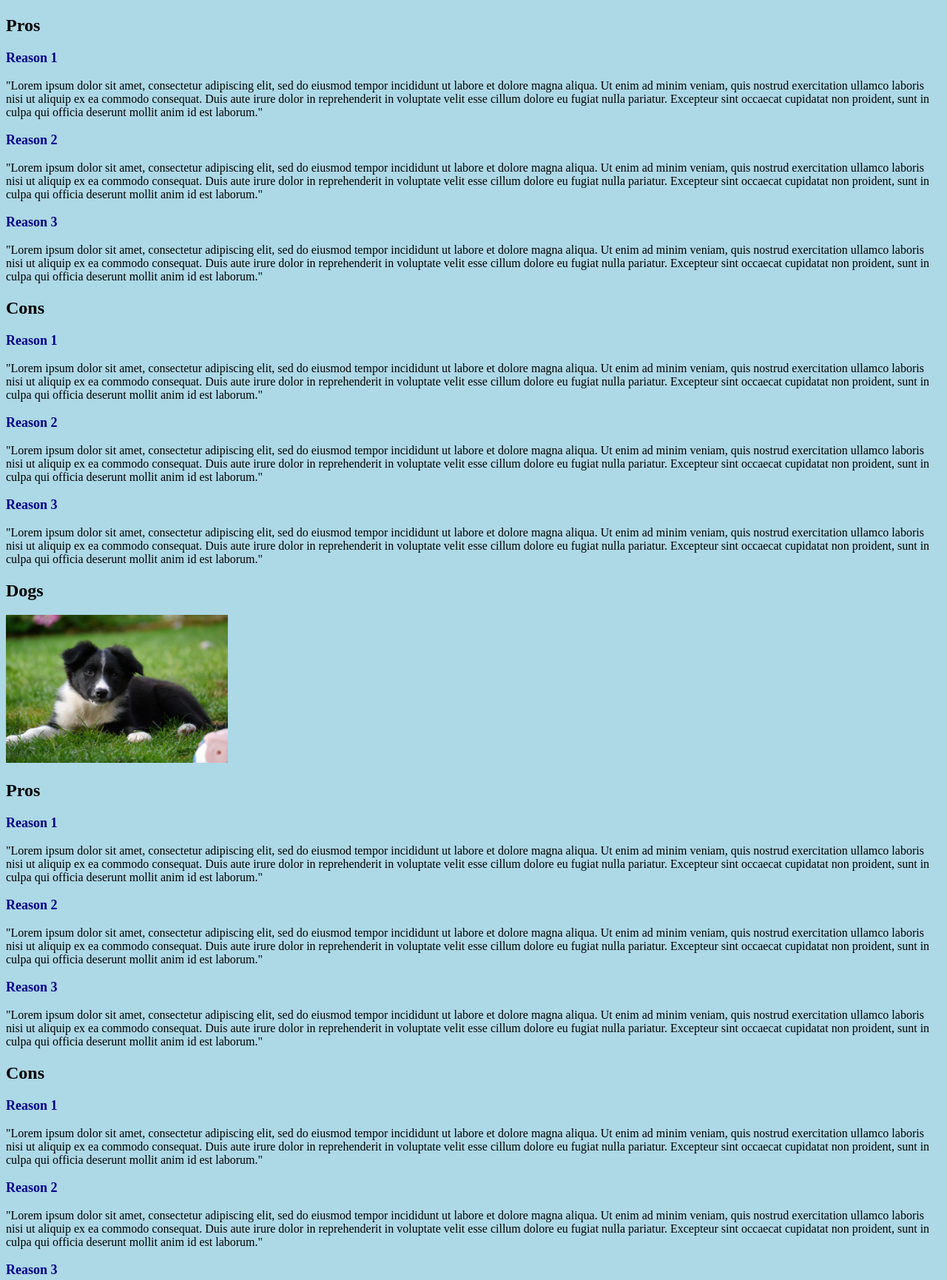
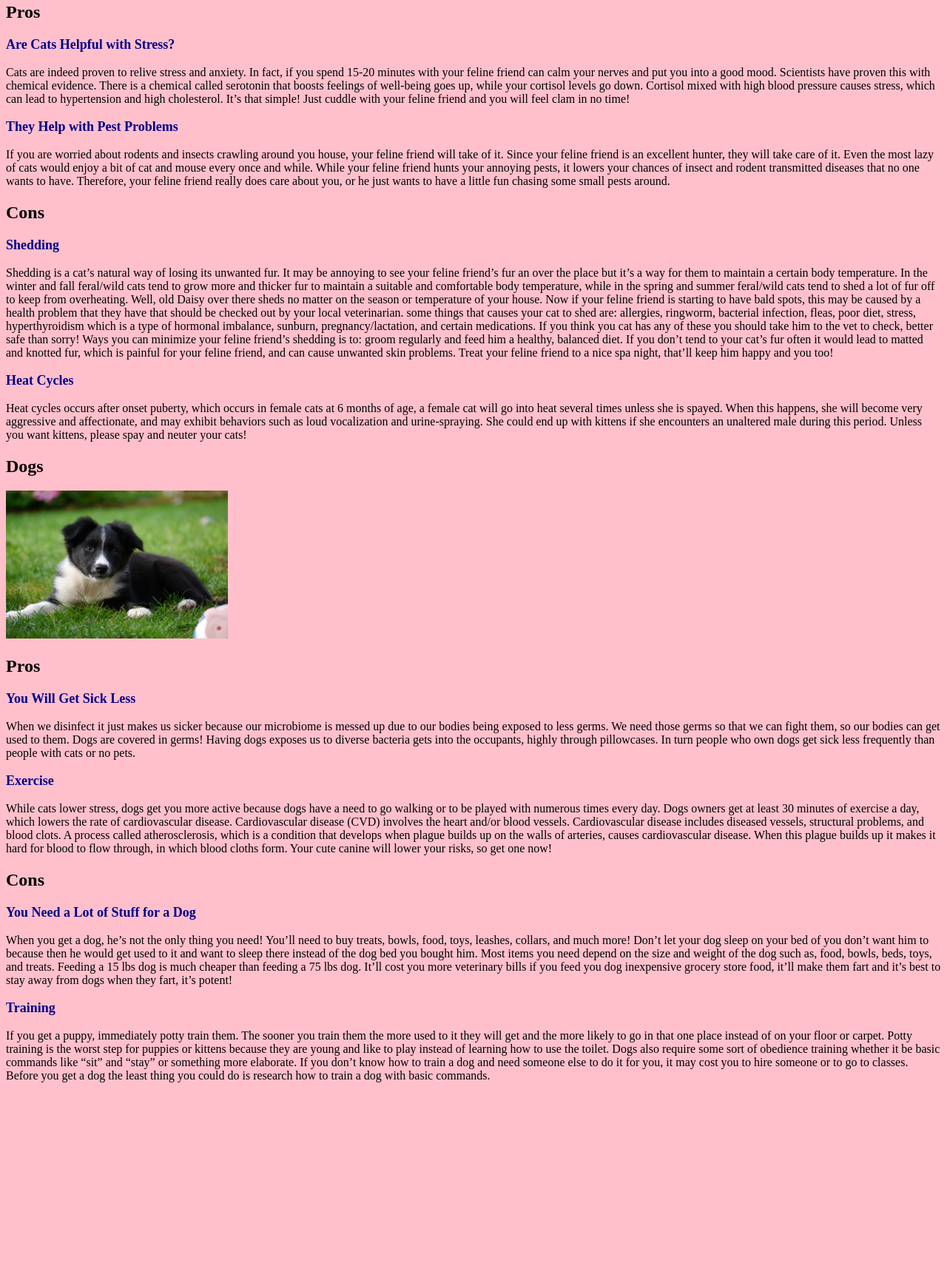
Before and after one commit to Marigoldpool/Pet-Website, a plain HTML site: page index.html in a window 1280 px wide. Shown: the part 436-2166 px from the top of the page at 74% size. After the commit the page ends 1915 px from the top, so only its background shows below. Drawn offline with Linux system fonts and the light colour scheme.

Commit message:
Finished Code

```diff
--- a/index.html
+++ b/index.html
@@ -10,7 +10,7 @@
     </header>
 
     <div class="introduction">
-      <p>"Lorem ipsum dolor sit amet, consectetur adipiscing elit, sed do eiusmod tempor incididunt ut labore et dolore magna aliqua. Ut enim ad minim veniam, quis nostrud exercitation ullamco laboris nisi ut aliquip ex ea commodo consequat. Duis aute irure dolor in reprehenderit in voluptate velit esse cillum dolore eu fugiat nulla pariatur. Excepteur sint occaecat cupidatat non proident, sunt in culpa qui officia deserunt mollit anim id est laborum."</p>
+      <p>Are my cats helpful with my stress? Why do my dogs tear up everything they can get their mouths on? Why does my cat bring dead animals to my front door? How is my dog able to listen to what I say? Are these questions you ask yourself about your furry friends? Well, I’ll tell you why with some scientific research and evidence, I can tell you the answer to all these questions.</p>
     </div> <!--introduction-->
     <div class="navigation">
       <nav>
@@ -24,55 +24,41 @@
       <img class="twocolor" src="images/twocolor.jpg">
       <div class="Pros">
         <h2>Pros</h2>
-        <h3>Reason 1</h3>
-        <p>"Lorem ipsum dolor sit amet, consectetur adipiscing elit, sed do eiusmod tempor incididunt ut labore et dolore magna aliqua. Ut enim ad minim veniam, quis nostrud exercitation ullamco laboris nisi ut aliquip ex ea commodo consequat. Duis aute irure dolor in reprehenderit in voluptate velit esse cillum dolore eu fugiat nulla pariatur. Excepteur sint occaecat cupidatat non proident, sunt in culpa qui officia deserunt mollit anim id est laborum."</p>
+        <h3>Are Cats Helpful with Stress?</h3>
+        <p>Cats are indeed proven to relive stress and anxiety. In fact, if you spend 15-20 minutes with your feline friend can calm your nerves and put you into a good mood. Scientists have proven this with chemical evidence. There is a chemical called serotonin that boosts feelings of well-being goes up, while your cortisol levels go down. Cortisol mixed with high blood pressure causes stress, which can lead to hypertension and high cholesterol. It’s that simple! Just cuddle with your feline friend and you will feel clam in no time!</p>
 
-        <h3>Reason 2</h3>
-        <p>"Lorem ipsum dolor sit amet, consectetur adipiscing elit, sed do eiusmod tempor incididunt ut labore et dolore magna aliqua. Ut enim ad minim veniam, quis nostrud exercitation ullamco laboris nisi ut aliquip ex ea commodo consequat. Duis aute irure dolor in reprehenderit in voluptate velit esse cillum dolore eu fugiat nulla pariatur. Excepteur sint occaecat cupidatat non proident, sunt in culpa qui officia deserunt mollit anim id est laborum."</p>
-
-        <h3>Reason 3</h3>
-        <p>"Lorem ipsum dolor sit amet, consectetur adipiscing elit, sed do eiusmod tempor incididunt ut labore et dolore magna aliqua. Ut enim ad minim veniam, quis nostrud exercitation ullamco laboris nisi ut aliquip ex ea commodo consequat. Duis aute irure dolor in reprehenderit in voluptate velit esse cillum dolore eu fugiat nulla pariatur. Excepteur sint occaecat cupidatat non proident, sunt in culpa qui officia deserunt mollit anim id est laborum."</p>
+        <h3>They Help with Pest Problems</h3>
+        <p>If you are worried about rodents and insects crawling around you house, your feline friend will take of it. Since your feline friend is an excellent hunter, they will take care of it. Even the most lazy of cats would enjoy a bit of cat and mouse every once and while. While your feline friend hunts your annoying pests, it lowers your chances of insect and rodent transmitted diseases that no one wants to have. Therefore, your feline friend really does care about you, or he just wants to have a little fun chasing some small pests around.</p>
       </div>
       <div class="Cons">
           <h2>Cons</h2>
-          <h3>Reason 1</h3>
-          <p>"Lorem ipsum dolor sit amet, consectetur adipiscing elit, sed do eiusmod tempor incididunt ut labore et dolore magna aliqua. Ut enim ad minim veniam, quis nostrud exercitation ullamco laboris nisi ut aliquip ex ea commodo consequat. Duis aute irure dolor in reprehenderit in voluptate velit esse cillum dolore eu fugiat nulla pariatur. Excepteur sint occaecat cupidatat non proident, sunt in culpa qui officia deserunt mollit anim id est laborum."</p>
+          <h3>Shedding</h3>
+          <p>Shedding is a cat’s natural way of losing its unwanted fur. It may be annoying to see your feline friend’s fur an over the place but it’s a way for them to maintain a certain body temperature. In the winter and fall feral/wild cats tend to grow more and thicker fur to maintain a suitable and comfortable body temperature, while in the spring and summer feral/wild cats tend to shed a lot of fur off to keep from overheating. Well, old Daisy over there sheds no matter on the season or temperature of your house. Now if your feline friend is starting to have bald spots, this may be caused by a health problem that they have that should be checked out by your local veterinarian. some things that causes your cat to shed are: allergies, ringworm, bacterial infection, fleas, poor diet, stress, hyperthyroidism which is a type of hormonal imbalance, sunburn, pregnancy/lactation, and certain medications. If you think you cat has any of these you should take him to the vet to check, better safe than sorry! Ways you can minimize your feline friend’s shedding is to: groom regularly and feed him a healthy, balanced diet. If you don’t tend to your cat’s fur often it would lead to matted and knotted fur, which is painful for your feline friend, and can cause unwanted skin problems. Treat your feline friend to a nice spa night, that’ll keep him happy and you too!
+            <h3>Heat Cycles</h3>
+                <p>Heat cycles occurs after onset puberty, which occurs in female cats at 6 months of age, a female cat will go into heat several times unless she is spayed. When this happens, she will become very aggressive and affectionate, and may exhibit behaviors such as loud vocalization and urine-spraying. She could end up with kittens if she encounters an unaltered male during this period. Unless you want kittens, please spay and neuter your cats!</p>
 
-          <h3>Reason 2</h3>
-          <p>"Lorem ipsum dolor sit amet, consectetur adipiscing elit, sed do eiusmod tempor incididunt ut labore et dolore magna aliqua. Ut enim ad minim veniam, quis nostrud exercitation ullamco laboris nisi ut aliquip ex ea commodo consequat. Duis aute irure dolor in reprehenderit in voluptate velit esse cillum dolore eu fugiat nulla pariatur. Excepteur sint occaecat cupidatat non proident, sunt in culpa qui officia deserunt mollit anim id est laborum."</p>
-
-          <h3>Reason 3</h3>
-          <p>"Lorem ipsum dolor sit amet, consectetur adipiscing elit, sed do eiusmod tempor incididunt ut labore et dolore magna aliqua. Ut enim ad minim veniam, quis nostrud exercitation ullamco laboris nisi ut aliquip ex ea commodo consequat. Duis aute irure dolor in reprehenderit in voluptate velit esse cillum dolore eu fugiat nulla pariatur. Excepteur sint occaecat cupidatat non proident, sunt in culpa qui officia deserunt mollit anim id est laborum."</p>
-        </div>
               </div>
             <div id=dogs class="dogs">
               <h2>Dogs</h2>
               <img class="bordercollie" src="images\bordercollie.jpg" />
               <div class="Pros">
                 <h2>Pros</h2>
-          <h3>Reason 1</h3>
-          <p>"Lorem ipsum dolor sit amet, consectetur adipiscing elit, sed do eiusmod tempor incididunt ut labore et dolore magna aliqua. Ut enim ad minim veniam, quis nostrud exercitation ullamco laboris nisi ut aliquip ex ea commodo consequat. Duis aute irure dolor in reprehenderit in voluptate velit esse cillum dolore eu fugiat nulla pariatur. Excepteur sint occaecat cupidatat non proident, sunt in culpa qui officia deserunt mollit anim id est laborum."</p>
+                <h3>You Will Get Sick Less</h3>
+                <p>When we disinfect it just makes us sicker because our microbiome is messed up due to our bodies being exposed to less germs. We need those germs so that we can fight them, so our bodies can get used to them. Dogs are covered in germs! Having dogs exposes us to diverse bacteria gets into the occupants, highly through pillowcases. In turn people who own dogs get sick less frequently than people with cats or no pets.</p>
 
-          <h3>Reason 2</h3>
-          <p>"Lorem ipsum dolor sit amet, consectetur adipiscing elit, sed do eiusmod tempor incididunt ut labore et dolore magna aliqua. Ut enim ad minim veniam, quis nostrud exercitation ullamco laboris nisi ut aliquip ex ea commodo consequat. Duis aute irure dolor in reprehenderit in voluptate velit esse cillum dolore eu fugiat nulla pariatur. Excepteur sint occaecat cupidatat non proident, sunt in culpa qui officia deserunt mollit anim id est laborum."</p>
+                <h3>Exercise</h3>
+                <p>While cats lower stress, dogs get you more active because dogs have a need to go walking or to be played with numerous times every day. Dogs owners get at least 30 minutes of exercise a day, which lowers the rate of cardiovascular disease. Cardiovascular disease (CVD) involves the heart and/or blood vessels. Cardiovascular disease includes diseased vessels, structural problems, and blood clots. A process called atherosclerosis, which is a condition that develops when plague builds up on the walls of arteries, causes cardiovascular disease. When this plague builds up it makes it hard for blood to flow through, in which blood cloths form. Your cute canine will lower your risks, so get one now!</p>
 
-          <h3>Reason 3</h3>
-          <p>"Lorem ipsum dolor sit amet, consectetur adipiscing elit, sed do eiusmod tempor incididunt ut labore et dolore magna aliqua. Ut enim ad minim veniam, quis nostrud exercitation ullamco laboris nisi ut aliquip ex ea commodo consequat. Duis aute irure dolor in reprehenderit in voluptate velit esse cillum dolore eu fugiat nulla pariatur. Excepteur sint occaecat cupidatat non proident, sunt in culpa qui officia deserunt mollit anim id est laborum."</p>
               </div>
               <div class="Cons">
                   <h2>Cons</h2>
-            <h3>Reason 1</h3>
-            <p>"Lorem ipsum dolor sit amet, consectetur adipiscing elit, sed do eiusmod tempor incididunt ut labore et dolore magna aliqua. Ut enim ad minim veniam, quis nostrud exercitation ullamco laboris nisi ut aliquip ex ea commodo consequat. Duis aute irure dolor in reprehenderit in voluptate velit esse cillum dolore eu fugiat nulla pariatur. Excepteur sint occaecat cupidatat non proident, sunt in culpa qui officia deserunt mollit anim id est laborum."</p>
+                  <h3>You Need a Lot of Stuff for a Dog</h3>
+                  <p>When you get a dog, he’s not the only thing you need! You’ll need to buy treats, bowls, food, toys, leashes, collars, and much more! Don’t let your dog sleep on your bed of you don’t want him to because then he would get used to it and want to sleep there instead of the dog bed you bought him. Most items you need depend on the size and weight of the dog such as, food, bowls, beds, toys, and treats. Feeding a 15 lbs dog is much cheaper than feeding a 75 lbs dog. It’ll cost you more veterinary bills if you feed you dog inexpensive grocery store food, it’ll make them fart and it’s best to stay away from dogs when they fart, it’s potent!</p>
 
-            <h3>Reason 2</h3>
-            <p>"Lorem ipsum dolor sit amet, consectetur adipiscing elit, sed do eiusmod tempor incididunt ut labore et dolore magna aliqua. Ut enim ad minim veniam, quis nostrud exercitation ullamco laboris nisi ut aliquip ex ea commodo consequat. Duis aute irure dolor in reprehenderit in voluptate velit esse cillum dolore eu fugiat nulla pariatur. Excepteur sint occaecat cupidatat non proident, sunt in culpa qui officia deserunt mollit anim id est laborum."</p>
+                  <h3>Training</h3>
+                  <p>If you get a puppy, immediately potty train them. The sooner you train them the more used to it they will get and the more likely to go in that one place instead of on your floor or carpet. Potty training is the worst step for puppies or kittens because they are young and like to play instead of learning how to use the toilet. Dogs also require some sort of obedience training whether it be basic commands like “sit” and “stay” or something more elaborate. If you don’t know how to train a dog and need someone else to do it for you, it may cost you to hire someone or to go to classes. Before you get a dog the least thing you could do is research how to train a dog with basic commands.</p>
 
-            <h3>Reason 3</h3>
-            <p>"Lorem ipsum dolor sit amet, consectetur adipiscing elit, sed do eiusmod tempor incididunt ut labore et dolore magna aliqua. Ut enim ad minim veniam, quis nostrud exercitation ullamco laboris nisi ut aliquip ex ea commodo consequat. Duis aute irure dolor in reprehenderit in voluptate velit esse cillum dolore eu fugiat nulla pariatur. Excepteur sint occaecat cupidatat non proident, sunt in culpa qui officia deserunt mollit anim id est laborum."</p>
              </div>
-        </div>
-
-
 
         </body>
 </html>
--- a/resources/css/style.css
+++ b/resources/css/style.css
@@ -1,5 +1,5 @@
 body {
-  background-color: lightblue;
+  background-color: pink;
 }
 
 header h1 {
```
Lines whose indentation alone changed are shown as unchanged.
